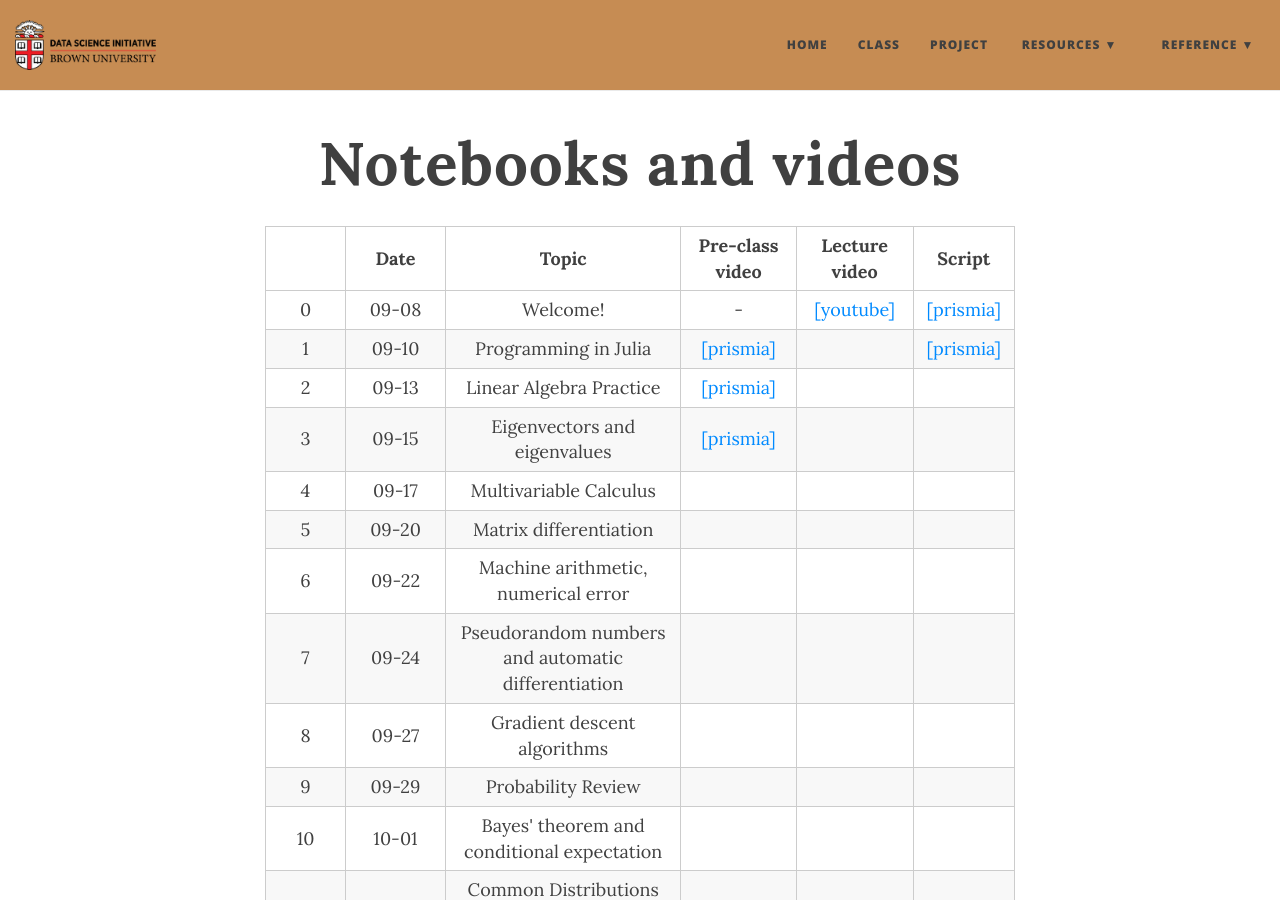
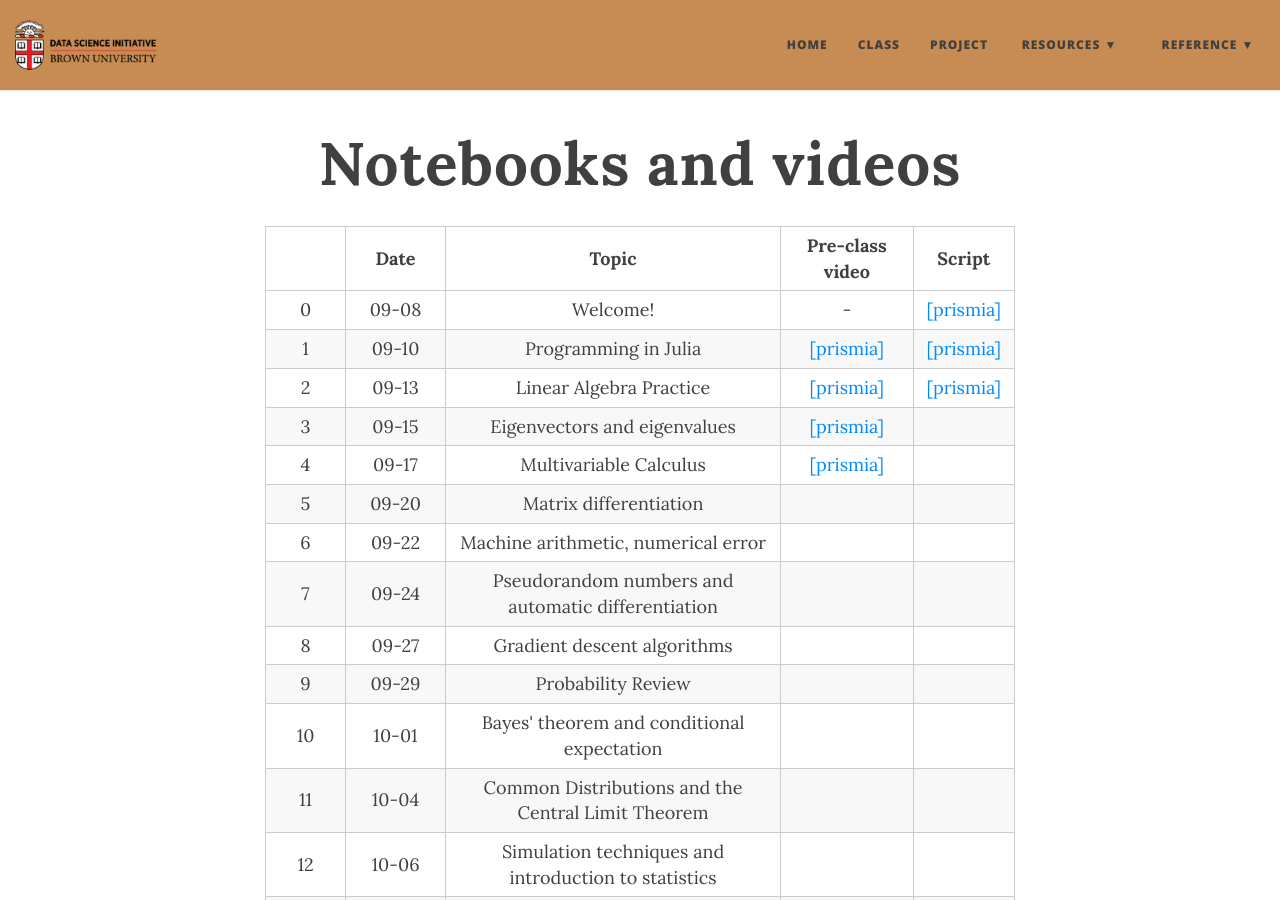
Before and after one commit to data1010/data1010.github.io, a Jekyll site: the page built from class.md, in a window 1280 px wide and 900 px high. Built offline with Jekyll 4.4.1, drawn with Linux system fonts in a browser that asks for light colours; nearby versions of some CDN libraries.

Commit message:
Update class.md

```diff
--- a/class.md
+++ b/class.md
@@ -10,7 +10,6 @@ title: Notebooks and videos
       <th style="text-align: center; width:100px">Date</th>
       <th style="text-align: center">Topic</th>
       <th style="text-align: center">Pre-class video</th>
-      <th style="text-align: center">Lecture video</th>
       <th style="text-align: center">Script</th>
     </tr>
   </thead>
@@ -20,7 +19,6 @@ title: Notebooks and videos
       <td style="text-align: center">09-08</td>
       <td style="text-align: center">Welcome!</td>
       <td style="text-align: center">-</td>
-      <td style="text-align: center"><a href="https://youtu.be/ByT0g37aUjo">[youtube]</a></td>
       <td style="text-align: center"><a href="https://prismia.chat/shared/O4RQ-8QBC">[prismia]</a></td>
     </tr>
     <tr>
@@ -28,7 +26,6 @@ title: Notebooks and videos
       <td style="text-align: center">09-10</td>
       <td style="text-align: center">Programming in Julia</td>
       <td style="text-align: center"><a href="https://prismia.chat/shared/X3ZS-ICYN">[prismia]</a></td>
-      <td style="text-align: center"></td>
       <td style="text-align: center"><a href="https://prismia.chat/shared/TVDV-50OX">[prismia]</a></td>
     </tr>
     <tr>
@@ -36,8 +33,7 @@ title: Notebooks and videos
       <td style="text-align: center">09-13</td>
       <td style="text-align: center">Linear Algebra Practice</td>
       <td style="text-align: center"><a href="https://prismia.chat/shared/F33Y-JGS3">[prismia]</a></td>
-      <td style="text-align: center"></td>
-      <td style="text-align: center"></td>
+      <td style="text-align: center"><a href="https://prismia.chat/shared/PPE5-UIEY">[prismia]</a></td>
     </tr>
     <tr>
       <td style="text-align: center">3</td>
@@ -45,21 +41,18 @@ title: Notebooks and videos
       <td style="text-align: center">Eigenvectors and eigenvalues</td>
       <td style="text-align: center"><a href="https://prismia.chat/shared/MVT5-SLIA">[prismia]</a></td>
       <td style="text-align: center"></td>
-      <td style="text-align: center"></td>
     </tr>
     <tr>
       <td style="text-align: center">4</td>
       <td style="text-align: center">09-17</td>
       <td style="text-align: center">Multivariable Calculus</td>
-      <td style="text-align: center"></td>
-      <td style="text-align: center"></td>
+      <td style="text-align: center"><a href="https://prismia.chat/shared/WH6L-IO7Q">[prismia]</a></td>
       <td style="text-align: center"></td>
     </tr>
     <tr>
       <td style="text-align: center">5</td>
       <td style="text-align: center">09-20</td>
       <td style="text-align: center">Matrix differentiation</td>
-      <td style="text-align: center"></td>
       <td style="text-align: center"></td>
       <td style="text-align: center"></td>
     </tr>
@@ -69,13 +62,11 @@ title: Notebooks and videos
       <td style="text-align: center">Machine arithmetic, numerical error</td>
       <td style="text-align: center"></td>
       <td style="text-align: center"></td>
-      <td style="text-align: center"></td>
     </tr>
     <tr>
       <td style="text-align: center">7</td>
       <td style="text-align: center">09-24</td>
       <td style="text-align: center">Pseudorandom numbers and automatic differentiation</td>
-      <td style="text-align: center"></td>
       <td style="text-align: center"></td>
       <td style="text-align: center"></td>
     </tr>
@@ -85,13 +76,11 @@ title: Notebooks and videos
       <td style="text-align: center">Gradient descent algorithms</td>
       <td style="text-align: center"></td>
       <td style="text-align: center"></td>
-      <td style="text-align: center"></td>
     </tr>
     <tr>
       <td style="text-align: center">9</td>
       <td style="text-align: center">09-29</td>
       <td style="text-align: center">Probability Review</td>
-      <td style="text-align: center"></td>
       <td style="text-align: center"></td>
       <td style="text-align: center"></td>
     </tr>
@@ -101,13 +90,11 @@ title: Notebooks and videos
       <td style="text-align: center">Bayes' theorem and conditional expectation</td>
       <td style="text-align: center"></td>
       <td style="text-align: center"></td>
-      <td style="text-align: center"></td>
     </tr>
     <tr>
       <td style="text-align: center">11</td>
       <td style="text-align: center">10-04</td>
       <td style="text-align: center">Common Distributions and the Central Limit Theorem</td>
-      <td style="text-align: center"></td>
       <td style="text-align: center"></td>
       <td style="text-align: center"></td>
     </tr>
@@ -117,13 +104,11 @@ title: Notebooks and videos
       <td style="text-align: center">Simulation techniques and introduction to statistics</td>
       <td style="text-align: center"></td>
       <td style="text-align: center"></td>
-      <td style="text-align: center"></td>
     </tr>
     <tr>
       <td style="text-align: center">13</td>
       <td style="text-align: center">10-08</td>
       <td style="text-align: center">Kernel density estimation</td>
-      <td style="text-align: center"></td>
       <td style="text-align: center"></td>
       <td style="text-align: center"></td>
     </tr>
@@ -133,13 +118,11 @@ title: Notebooks and videos
       <td style="text-align: center">Point estimation and confidence intervals</td>
       <td style="text-align: center"></td>
       <td style="text-align: center"></td>
-      <td style="text-align: center"></td>
     </tr>
     <tr>
       <td style="text-align: center">15</td>
       <td style="text-align: center">10-15</td>
       <td style="text-align: center">Empirical CDF convergence and bootstrapping</td>
-      <td style="text-align: center"></td>
       <td style="text-align: center"></td>
       <td style="text-align: center"></td>
     </tr>
@@ -149,13 +132,11 @@ title: Notebooks and videos
       <td style="text-align: center">Maximum likelihood estimation and hypothesis testing</td>
       <td style="text-align: center"></td>
       <td style="text-align: center"></td>
-      <td style="text-align: center"></td>
     </tr>
     <tr>
       <td style="text-align: center">17</td>
       <td style="text-align: center">10-20</td>
       <td style="text-align: center">Statistical Learning Theory</td>
-      <td style="text-align: center"></td>
       <td style="text-align: center"></td>
       <td style="text-align: center"></td>
     </tr>
@@ -165,13 +146,11 @@ title: Notebooks and videos
       <td style="text-align: center">Linear Regression and Quadratic Discriminant Analysis</td>
       <td style="text-align: center"></td>
       <td style="text-align: center"></td>
-      <td style="text-align: center"></td>
     </tr>
     <tr>
       <td style="text-align: center">19</td>
       <td style="text-align: center">10-25</td>
       <td style="text-align: center">Likelihood ratio classification</td>
-      <td style="text-align: center"></td>
       <td style="text-align: center"></td>
       <td style="text-align: center"></td>
     </tr>
@@ -181,13 +160,11 @@ title: Notebooks and videos
       <td style="text-align: center">Generative models (QDA, LDA, Naive Bayes)</td>
       <td style="text-align: center"></td>
       <td style="text-align: center"></td>
-      <td style="text-align: center"></td>
     </tr>
     <tr>
       <td style="text-align: center">21</td>
       <td style="text-align: center">10-29</td>
       <td style="text-align: center">Logistic Regression</td>
-      <td style="text-align: center"></td>
       <td style="text-align: center"></td>
       <td style="text-align: center"></td>
     </tr>
@@ -197,13 +174,11 @@ title: Notebooks and videos
       <td style="text-align: center">Support Vector Machines</td>
       <td style="text-align: center"></td>
       <td style="text-align: center"></td>
-      <td style="text-align: center"></td>
     </tr>
     <tr>
       <td style="text-align: center">23</td>
       <td style="text-align: center">11-03</td>
       <td style="text-align: center">Support Vector Machines (II)</td>
-      <td style="text-align: center"></td>
       <td style="text-align: center"></td>
       <td style="text-align: center"></td>
     </tr>
@@ -213,13 +188,11 @@ title: Notebooks and videos
       <td style="text-align: center">Decision Trees</td>
       <td style="text-align: center"></td>
       <td style="text-align: center"></td>
-      <td style="text-align: center"></td>
     </tr>
     <tr>
       <td style="text-align: center">25</td>
       <td style="text-align: center">11-08</td>
       <td style="text-align: center">Ensemble Methods</td>
-      <td style="text-align: center"></td>
       <td style="text-align: center"></td>
       <td style="text-align: center"></td>
     </tr>
@@ -229,13 +202,11 @@ title: Notebooks and videos
       <td style="text-align: center">Neural Networks</td>
       <td style="text-align: center"></td>
       <td style="text-align: center"></td>
-      <td style="text-align: center"></td>
     </tr>
     <tr>
       <td style="text-align: center">27</td>
       <td style="text-align: center">11-12</td>
       <td style="text-align: center">Neural Networks (II)</td>
-      <td style="text-align: center"></td>
       <td style="text-align: center"></td>
       <td style="text-align: center"></td>
     </tr>
@@ -245,13 +216,11 @@ title: Notebooks and videos
       <td style="text-align: center">Dimension Reduction</td>
       <td style="text-align: center"></td>
       <td style="text-align: center"></td>
-      <td style="text-align: center"></td>
     </tr>
     <tr>
       <td style="text-align: center">29</td>
       <td style="text-align: center">11-17</td>
       <td style="text-align: center">Bayesian Statistics and Markov Chains</td>
-      <td style="text-align: center"></td>
       <td style="text-align: center"></td>
       <td style="text-align: center"></td>
     </tr>
@@ -261,13 +230,11 @@ title: Notebooks and videos
       <td style="text-align: center">Markov Chain Monte Carlo</td>
       <td style="text-align: center"></td>
       <td style="text-align: center"></td>
-      <td style="text-align: center"></td>
     </tr>
     <tr>
       <td style="text-align: center">31</td>
       <td style="text-align: center">11-22</td>
       <td style="text-align: center">Bayes nets and Expectation-Maximization</td>
-      <td style="text-align: center"></td>
       <td style="text-align: center"></td>
       <td style="text-align: center"></td>
     </tr>
@@ -277,13 +244,11 @@ title: Notebooks and videos
       <td style="text-align: center">Review Day</td>
       <td style="text-align: center"></td>
       <td style="text-align: center"></td>
-      <td style="text-align: center"></td>
     </tr>
     <tr>
       <td style="text-align: center">32</td>
       <td style="text-align: center">12-01</td>
       <td style="text-align: center">Expectation-Maximization and Hidden Markov Models</td>
-      <td style="text-align: center"></td>
       <td style="text-align: center"></td>
       <td style="text-align: center"></td>
     </tr>
@@ -293,13 +258,11 @@ title: Notebooks and videos
       <td style="text-align: center">Probabilistic Programming</td>
       <td style="text-align: center"></td>
       <td style="text-align: center"></td>
-      <td style="text-align: center"></td>
     </tr>
     <tr>
       <td style="text-align: center">34</td>
       <td style="text-align: center">12-06</td>
       <td style="text-align: center">Causal Inference</td>
-      <td style="text-align: center"></td>
       <td style="text-align: center"></td>
       <td style="text-align: center"></td>
     </tr>
@@ -309,7 +272,6 @@ title: Notebooks and videos
       <td style="text-align: center">Final Review</td>
       <td style="text-align: center"></td>
       <td style="text-align: center"></td>
-      <td style="text-align: center"></td>
     </tr>
   </tbody>
 </table>
```
